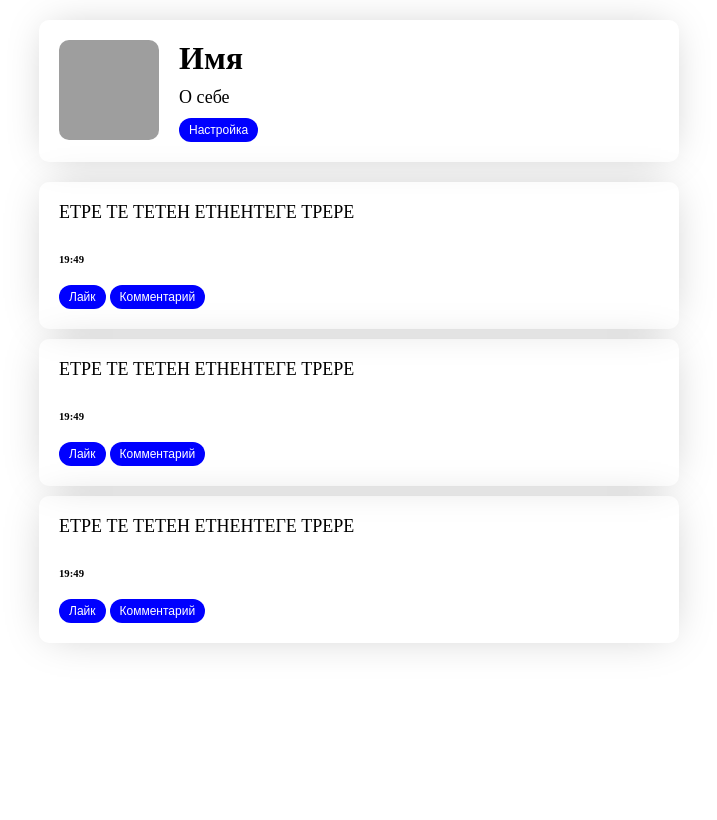
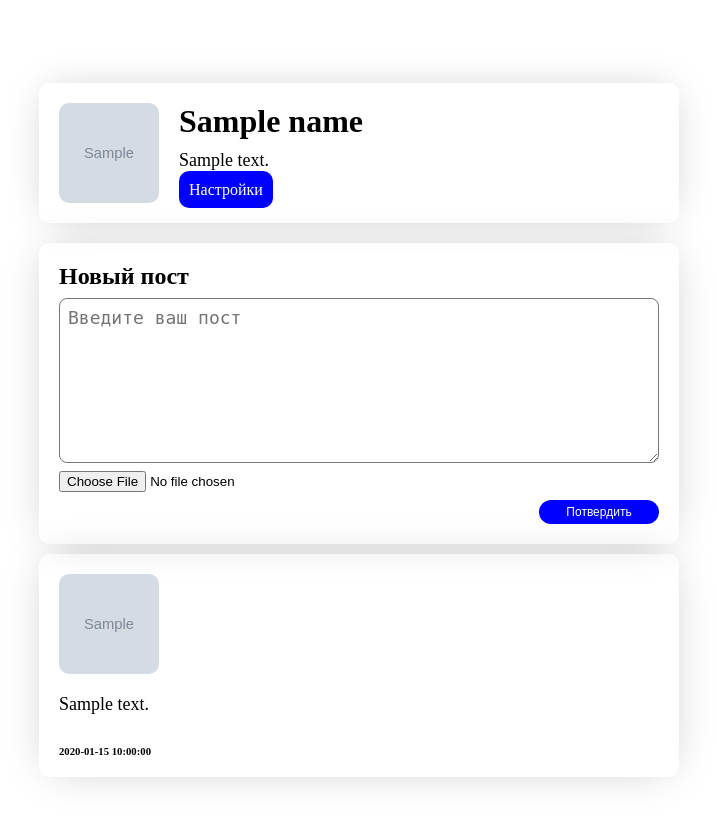
Before and after one commit to MoxForever/social_media, a FastAPI app: template templates/profile.html in a window 1280 px wide. Shown: the whole page, without its empty margins (281-998 px from the left). Before the commit the page ends 650 px from the top, so only its background shows below. Run offline with FastAPI, Linux system fonts and the light colour scheme; the template is opened without the code that fills it: most values are stand-ins (such as "Sample title", 1, 10 or a date in 2020); grey boxes marked "Sample" are stand-in pictures; some libraries are stand-ins or nearby versions; grey boxes are pictures that could not be loaded.

Commit message:
add settings add posts

```diff
--- a/main.py
+++ b/main.py
@@ -1,8 +1,9 @@
 import hashlib
+import time
 from typing import Annotated
 
 import psycopg2
-from fastapi import FastAPI, Form, HTTPException, Request, Response
+from fastapi import FastAPI, Form, HTTPException, Request, Response, UploadFile
 from fastapi.responses import RedirectResponse
 from fastapi.staticfiles import StaticFiles
 from fastapi.templating import Jinja2Templates
@@ -10,6 +11,7 @@ from fastapi.templating import Jinja2Templates
 connection = psycopg2.connect("postgres://postgres:123456@localhost:5432/social_media")
 app = FastAPI()
 app.mount("/static", StaticFiles(directory="static"))
+app.mount("/media", StaticFiles(directory="media"))
 templates = Jinja2Templates("templates")
 
 
@@ -81,4 +83,107 @@ async def login(
 
 @app.get("/profile")
 async def profile_page(request: Request):
-    return templates.TemplateResponse(request, "profile.html")
+    cursor = connection.cursor()
+    user_id = int(request.cookies["user_id"])
+    cursor.execute("SELECT * FROM users WHERE id = %s", (user_id,))
+    user_data = cursor.fetchone()
+    cursor.execute("SELECT * FROM posts WHERE user_id = %s ORDER BY date DESC", (user_id,))
+    posts = [{"text": i[2], "date": i[3], "img_url": i[5]} for i in cursor.fetchall()]
+    cursor.close()
+    return templates.TemplateResponse(
+        request, "profile.html", {
+            "name": user_data[2],
+            "about": user_data[4],
+            "avatar_url": user_data[5],
+            "posts": posts,
+        }
+    )
+
+
+@app.post("/profile")
+async def profile(request: Request, text: Annotated[str, Form()], file: UploadFile):
+    user_id = int(request.cookies["user_id"])
+    if file:
+        extension = file.filename.split(".")[-1]
+        filename = f"{time.time():.0f}.{extension}"
+        with open(f"media/files/{filename}", "wb") as f:
+            f.write(file.file.read())
+        file_url = f"/media/files/{filename}"
+    else:
+        file_url = None
+    cursor = connection.cursor()
+    cursor.execute(
+        "INSERT INTO posts (user_id, text, img_url) VALUES (%s, %s, %s)",
+        (user_id, text, file_url)
+    )
+    cursor.close()
+    connection.commit()
+
+    return RedirectResponse("/profile", status_code=302)
+
+
+@app.get("/settings")
+async def settings_page(request: Request):
+    cursor = connection.cursor()
+    user_id = int(request.cookies["user_id"])
+    cursor.execute("SELECT * FROM users WHERE id = %s", (user_id,))
+    user_data = cursor.fetchone()
+    cursor.close()
+
+    return templates.TemplateResponse(
+        request, "settings.html", {
+            "nickname": user_data[2],
+            "email": user_data[1],
+            "about": user_data[4] or ""
+        }
+    )
+
+
+@app.post("/settings/profile")
+async def settings(
+        request: Request,
+        nickname: Annotated[str, Form()],
+        email: Annotated[str, Form()],
+        avatar: UploadFile | None,
+        about: Annotated[str, Form()]
+):
+    user_id = int(request.cookies["user_id"])
+    if avatar:
+        extension = avatar.filename.split(".")[-1]
+        with open(f"media/avatars/{user_id}.{extension}", "wb") as f:
+            f.write(avatar.file.read())
+        avatar_url = f"/media/avatars/{user_id}.{extension}"
+    else:
+        avatar_url = None
+
+    cursor = connection.cursor()
+    cursor.execute(
+        "UPDATE users SET username = %s, email = %s, about = %s WHERE id = %s",
+        (nickname, email, about, user_id),
+    )
+    if avatar_url:
+        cursor.execute("UPDATE users SET avatar_url = %s WHERE id = %s", (avatar_url, user_id))
+    connection.commit()
+
+    return RedirectResponse(status_code=302, url="/profile")
+
+
+@app.post("/settings/password")
+async def settings(
+        request: Request,
+        password: Annotated[str, Form()],
+        password_confirm: Annotated[str, Form()],
+):
+    if password != password_confirm:
+        raise HTTPException(status_code=400, detail="Пароли должны совпадать")
+
+    password_hashed = hashlib.sha256(password.encode("utf-8")).hexdigest()
+    user_id = int(request.cookies["user_id"])
+    cursor = connection.cursor()
+    cursor.execute(
+        "UPDATE users SET password_hash = %s WHERE id = %s",
+        (password_hashed, user_id),
+    )
+    connection.commit()
+
+    return RedirectResponse(status_code=302, url="/profile")
--- a/static/index.css
+++ b/static/index.css
@@ -7,8 +7,8 @@ body {
     display: flex;
     flex-direction: column;
     justify-content: center;
-    width: 100vw;
-    height: 100vh;
+    min-height: 100vh;
+    width: 100%;
 }
 
 .mb {
--- a/static/profile.css
+++ b/static/profile.css
@@ -5,8 +5,9 @@
 body {
     display: flex;
     flex-direction: column;
-    width: 100vw;
-    height: 100vh;
+    width: 100%;
+    min-height: 100vh;
+    padding-top: 20px;
 }
 .container {
     display: flex;
@@ -66,3 +67,24 @@ body {
     flex-direction: column;
     margin: 0 auto;
 }
+
+.new-post {
+    gap: 8px;
+}
+
+.new-post label {
+    font-weight: 600;
+    font-size: 24px;
+}
+
+.new-post textarea {
+    outline: none;
+    padding: 8px;
+    border-radius: 8px;
+    font-size: 18px;
+}
+
+.new-post button {
+    width: 20%;
+    margin-left: auto;
+}
--- a/static/register.css
+++ b/static/register.css
@@ -7,7 +7,7 @@ body {
     flex-direction: column;
     justify-content: center;
     width: 100vw;
-    height: 100vh;
+    min-height: 100vh;
 }
 .container {
     display: flex;
--- a/static/settings.css
+++ b/static/settings.css
@@ -6,8 +6,8 @@ body {
     display: flex;
     flex-direction: column;
     justify-content: center;
-    width: 100vw;
-    height: 100vh;
+    width: 100%;
+    min-height: 100vh;
 }
 .container {
     display: flex;
--- a/templates/profile.html
+++ b/templates/profile.html
@@ -6,42 +6,38 @@
               content="width=device-width, user-scalable=no, initial-scale=1.0, maximum-scale=1.0, minimum-scale=1.0">
         <meta http-equiv="X-UA-Compatible" content="ie=edge">
         <title>Document</title>
-              <link rel="stylesheet" href="/static/profile.css">
+        <link rel="stylesheet" href="/static/index.css">
+        <link rel="stylesheet" href="/static/profile.css">
     </head>
     <body>
         <div class="container">
-            <img src="https://trikky.ru/wp-content/blogs.dir/1/files/2023/03/23/zyro-image-11.jpg">
+            <img src="{{ avatar_url }}">
             <div class="about">
-                <h1>Имя</h1>
-                <p>О себе</p>
-                <button>Настройка</button>
+                <h1> {{ name }} </h1>
+                {% if about %}
+                    <p> {{ about }} </p>
+                {% else %}
+                    <p>Напишите о себе</p>
+                {% endif %}
+                <a href="/settings" class="btn">Настройки</a>
             </div>
         </div>
         <div class="articles">
-            <div class="container article">
-                <p>ЕТРЕ ТЕ ТЕТЕН ЕТНЕНТЕГЕ ТРЕРЕ</p>
-                <h6>19:49</h6>
-                <div>
-                    <button>Лайк</button>
-                    <button>Комментарий</button>
+            <form class="container article new-post" method="POST" enctype="multipart/form-data" action="/profile">
+                <label for="text">Новый пост</label>
+                <textarea id="text" name="text" placeholder="Введите ваш пост" rows="7"></textarea>
+                <input type="file" name="file">
+                <button>Потвердить</button>
+            </form>
+            {% for post in posts %}
+                <div class="container article">
+                    {% if post.img_url %}
+                        <img src="{{ post.img_url }}">
+                    {% endif %}
+                    <p>{{ post.text }}</p>
+                    <h6>{{ post.date }}</h6>
                 </div>
-            </div>
-            <div class="container article">
-                <p>ЕТРЕ ТЕ ТЕТЕН ЕТНЕНТЕГЕ ТРЕРЕ</p>
-                <h6>19:49</h6>
-                <div>
-                    <button>Лайк</button>
-                    <button>Комментарий</button>
-                </div>
-            </div>
-            <div class="container article">
-                <p>ЕТРЕ ТЕ ТЕТЕН ЕТНЕНТЕГЕ ТРЕРЕ</p>
-                <h6>19:49</h6>
-                <div>
-                    <button>Лайк</button>
-                    <button>Комментарий</button>
-                </div>
-            </div>
+            {% endfor %}
         </div>
     </body>
 </html>
```
Also changed, not shown: templates/settings.html (+10 -6 lines).
